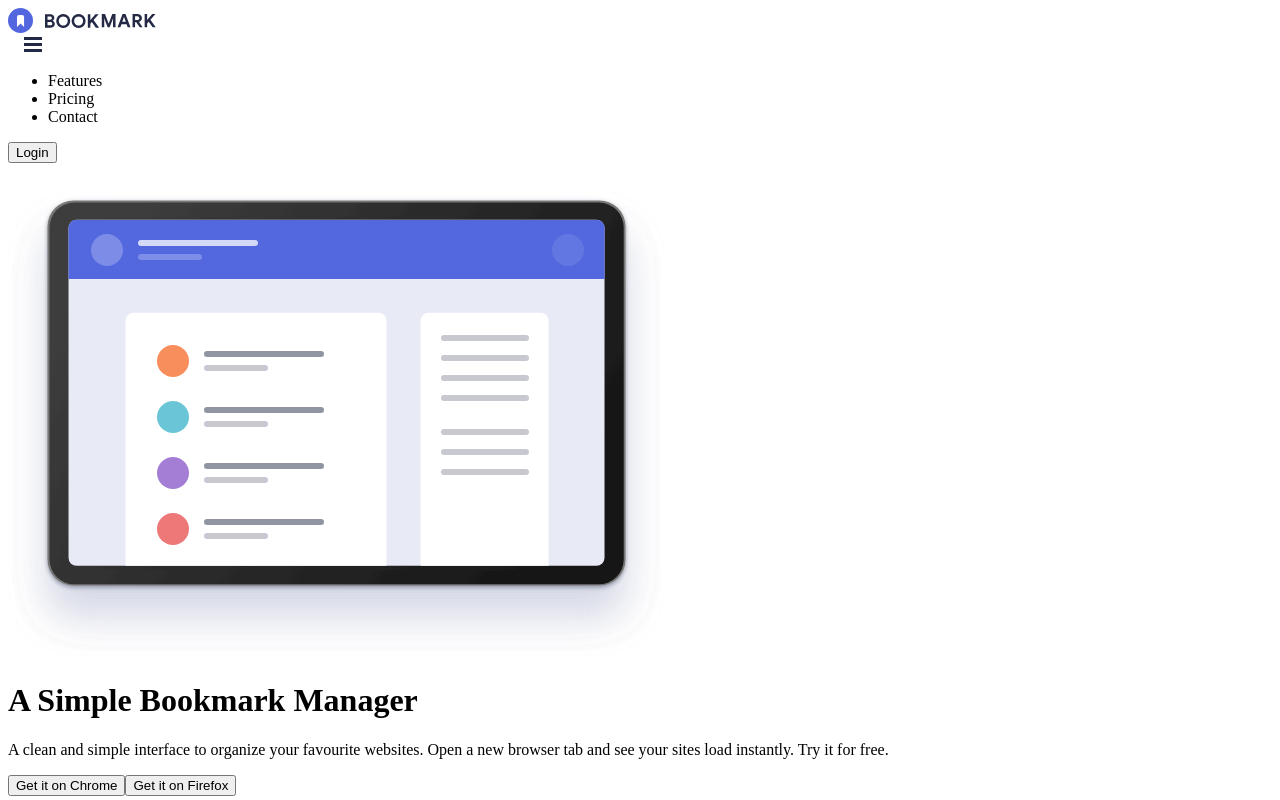
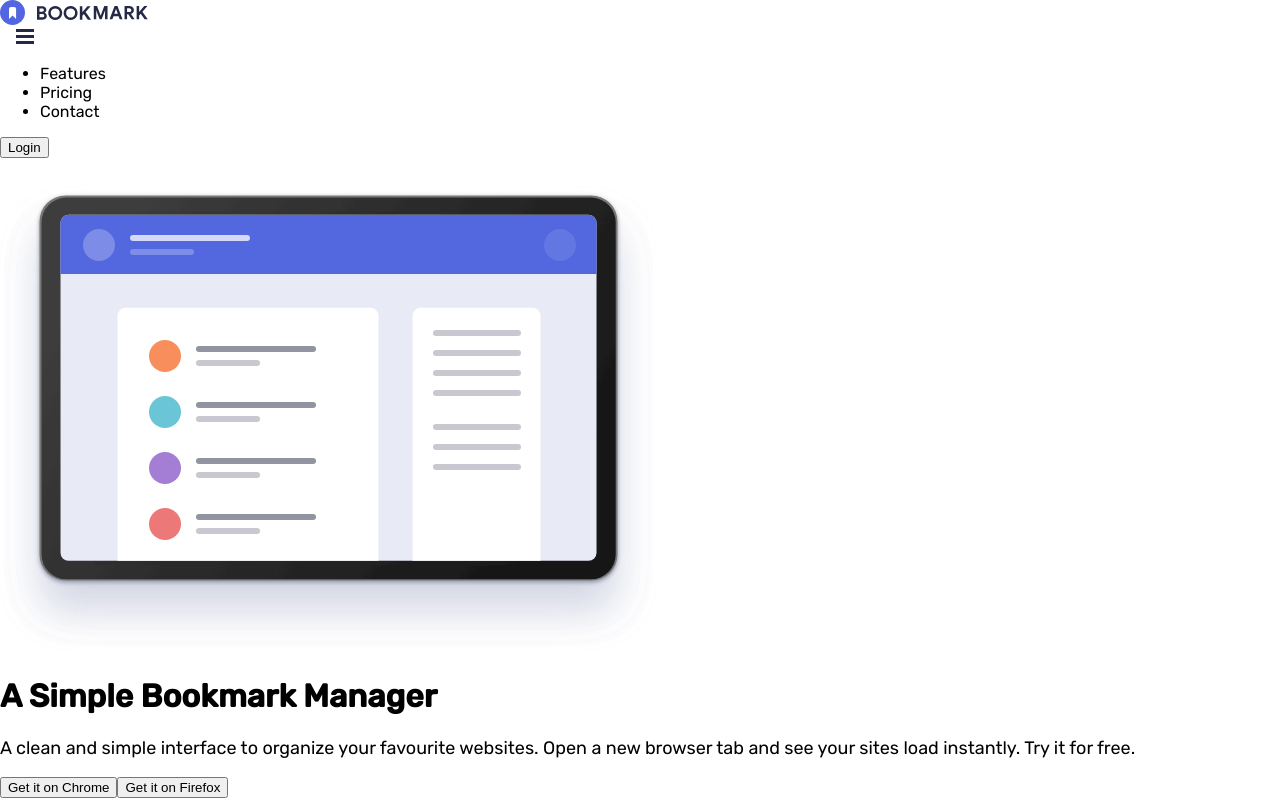
Before and after one commit to solvedbiscuit71/bookmark-landing-page, a React (Create React App) app: page / in a window 1280 px wide. Shown: the top 800 px of the page. Built offline with nearby package versions, Linux system fonts and the light colour scheme.

Commit message:
setup sass for CSS

```diff
--- a/src/index.js
+++ b/src/index.js
@@ -2,6 +2,7 @@ import React from 'react';
 import ReactDOM from 'react-dom';
 import App from './app';
 
+import "./styles/index.css";
 ReactDOM.render(
   <App />,
   document.getElementById("root")
--- /dev/null
+++ b/src/styles/index.css
@@ -0,0 +1,41 @@
+@import url("https://fonts.googleapis.com/css2?family=Rubik:wght@400;500&display=swap");
+:root {
+  --clr-red: hsl(0, 94%, 66%);
+  --clr-blue: hsl(231, 69%, 60%);
+  --clr-darkblue: hsl(229, 31%, 21%);
+  --clr-gray: hsl(229, 8%, 60%);
+}
+
+:root {
+  font-family: "Rubik";
+  font-weight: 400;
+}
+
+h1 {
+  font-size: 2rem;
+}
+
+h2 {
+  font-size: 1.375rem;
+}
+
+h3 {
+  font-size: 1.25rem;
+}
+
+p {
+  font-size: 1.125rem;
+}
+
+*, *::before, *::after {
+  box-sizing: inherit;
+}
+
+:root {
+  box-sizing: border-box;
+}
+
+body {
+  margin: 0;
+  padding: 0;
+}
--- /dev/null
+++ b/src/styles/sass/abstracts/_colors.scss
@@ -0,0 +1,6 @@
+:root {
+  --clr-red: hsl(0, 94%, 66%);
+  --clr-blue: hsl(231, 69%, 60%);
+  --clr-darkblue: hsl(229, 31%, 21%);
+  --clr-gray: hsl(229, 8%, 60%);
+}
--- /dev/null
+++ b/src/styles/sass/abstracts/_fonts.scss
@@ -0,0 +1,11 @@
+@import url('https://fonts.googleapis.com/css2?family=Rubik:wght@400;500&display=swap');
+
+:root {
+  font-family: "Rubik";
+  font-weight: 400;
+}
+
+h1 { font-size: 2rem; } // 32px
+h2 { font-size: 1.375rem; } // 22px
+h3 { font-size: 1.25rem; } // 20px
+p { font-size: 1.125rem; } // 18px
--- /dev/null
+++ b/src/styles/sass/abstracts/_index.scss
@@ -0,0 +1,15 @@
+@forward "./colors";
+@forward "./fonts";
+
+*,*::before,*::after {
+  box-sizing: inherit;
+}
+
+:root {
+  box-sizing: border-box;
+}
+
+body {
+  margin: 0;
+  padding: 0;
+}
--- /dev/null
+++ b/src/styles/sass/index.scss
@@ -0,0 +1 @@
+@use "./abstracts";
```
